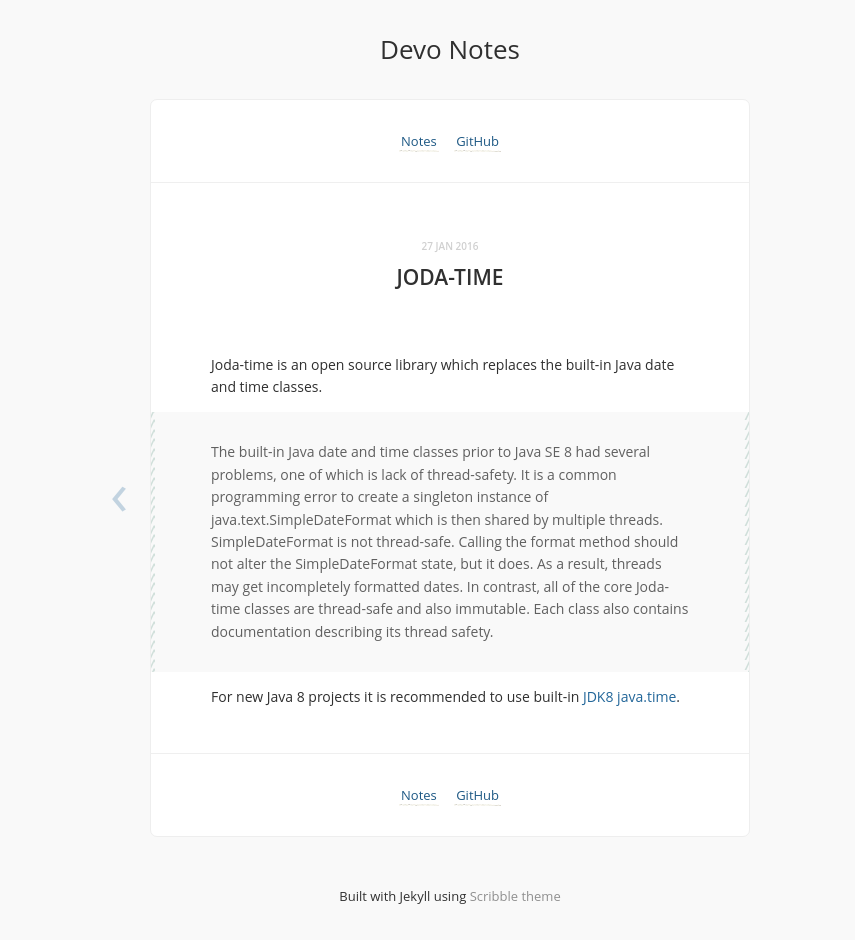
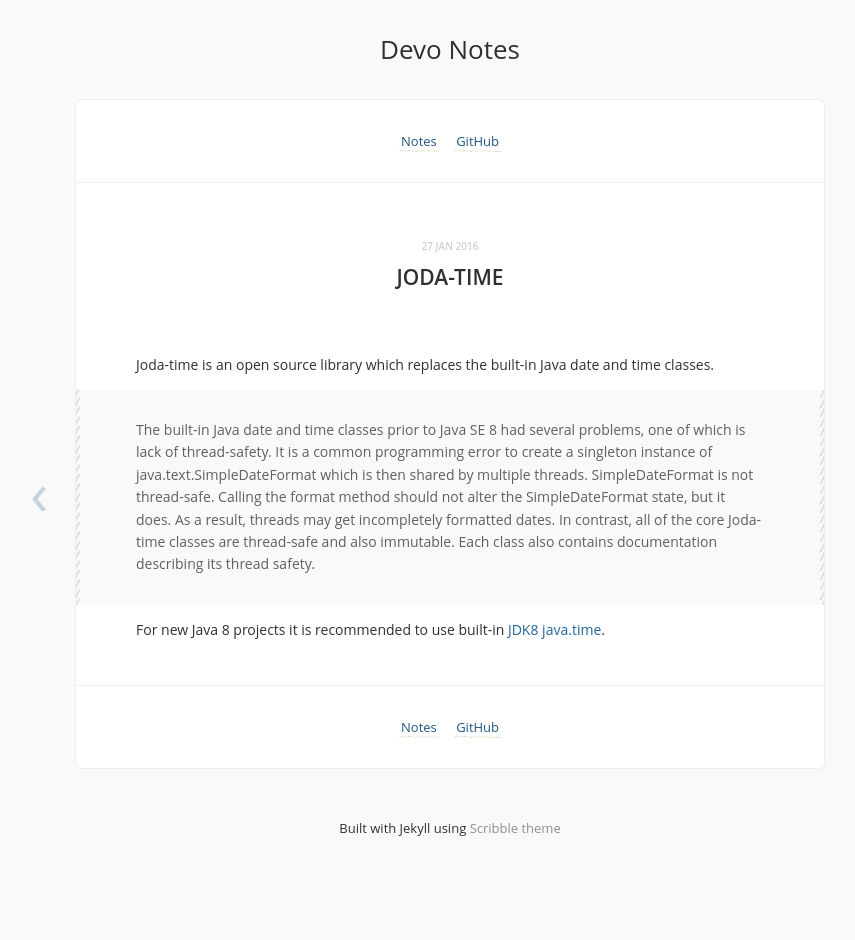
Before and after one commit to wuxl/wuxl.github.io, a Jekyll site: the page built from _posts/2016-01-27-joda-time.md, in a window 1280 px wide. Shown: the whole page, without its empty margins (190-1045 px from the left). Built offline with Jekyll 4.4.1, drawn with Linux system fonts in a browser that asks for light colours.

Commit message:
change margin for page.left and .right

```diff
--- a/stylesheets/style.css
+++ b/stylesheets/style.css
@@ -96,7 +96,7 @@ footer {
   -moz-box-sizing: border-box;
   box-sizing: border-box;
   width: 100%;
-  max-width: 600px;
+  max-width: 750px;
   background: #fff;
   margin: 40px auto 20px;
   border-radius: 7px;
@@ -359,6 +359,6 @@ img {
   left: 50%;
   font-size: 60px; }
 .paging .left {
-  margin-left: -340px; }
+  margin-left: -420px; }
 .paging .right {
-  margin-left: 320px; }
+  margin-left: 400px; }
```
